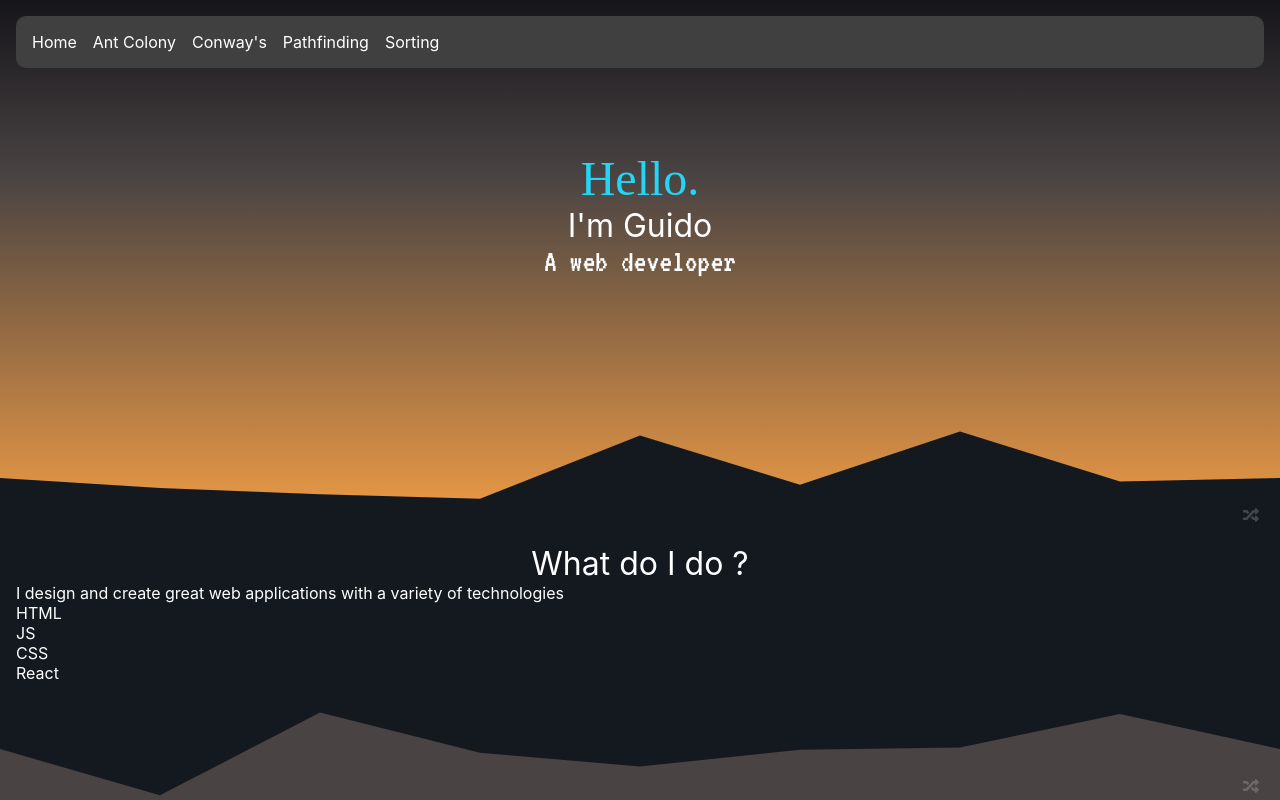
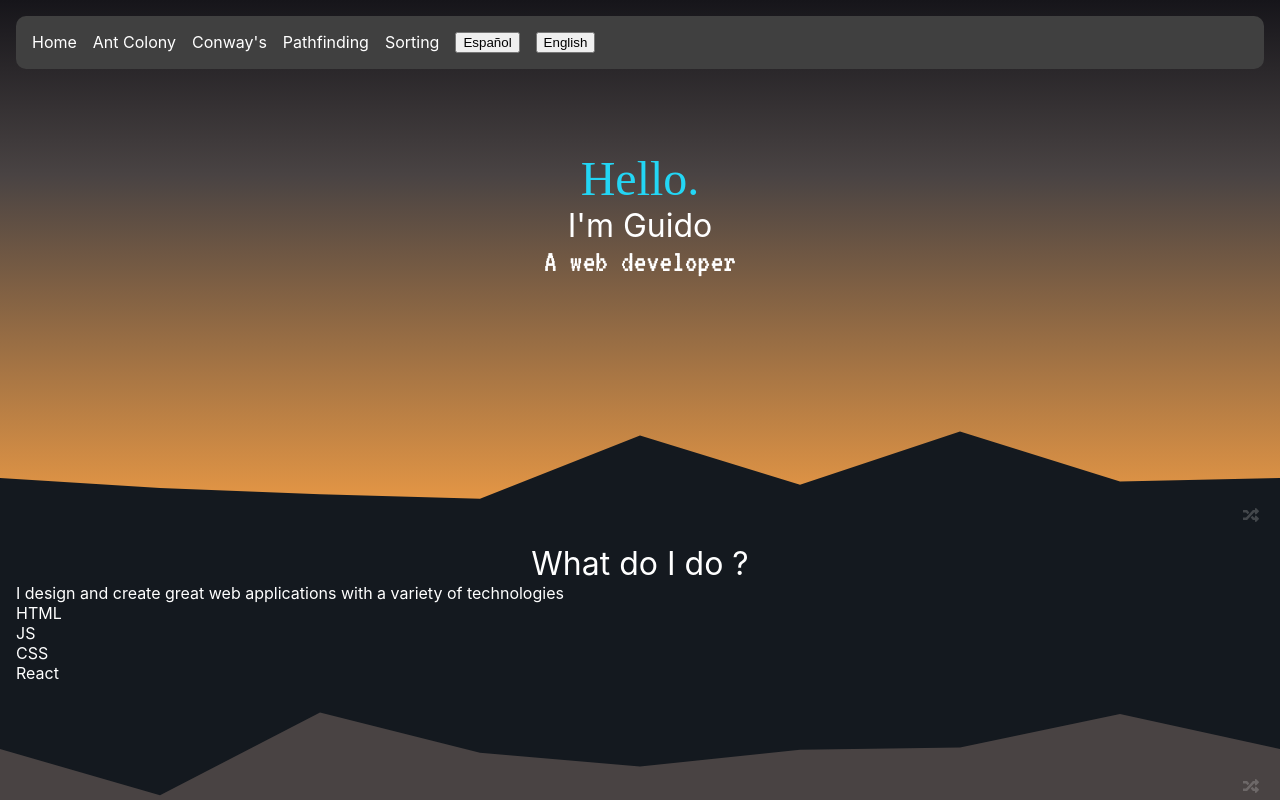
Before and after one commit to Takzzg/portfolio-v1, a Next.js app: page / in a window 1280 px wide. Shown: the top 800 px of the page. Built offline with nearby package versions, Linux system fonts and the light colour scheme; a web font is replaced by a local one.

Commit message:
basic context workflow

```diff
--- a/components/Layout/Navbar/Navbar.tsx
+++ b/components/Layout/Navbar/Navbar.tsx
@@ -1,10 +1,12 @@
-import React from "react"
 import NavLink from "./NavLink/NavLink"
 import styles from "./Navbar.module.scss"
 import { useRouter } from "next/router"
+import { useContext } from "react"
+import { langCtx } from "../../../context/Lang"
 
 const Navbar = () => {
     const router = useRouter()
+    const languageCtx = useContext(langCtx)
 
     return (
         <div
@@ -16,11 +18,25 @@ const Navbar = () => {
             }
         >
             <div className={styles.navbar}>
-                <NavLink href={"/"} title={"Home"} />
+                <NavLink href={"/"} title={languageCtx.lang.nav.homeLink} />
                 <NavLink href={"/AntColony"} title={"Ant Colony"} />
                 <NavLink href={"/Conways"} title={"Conway's"} />
                 <NavLink href={"/Pathfinding"} title={"Pathfinding"} />
                 <NavLink href={"/Sorting"} title={"Sorting"} />
+                <button
+                    onClick={() => {
+                        languageCtx.changeLang("es")
+                    }}
+                >
+                    Español
+                </button>
+                <button
+                    onClick={() => {
+                        languageCtx.changeLang("en")
+                    }}
+                >
+                    English
+                </button>
             </div>
         </div>
     )
--- /dev/null
+++ b/context/Lang.tsx
@@ -0,0 +1,30 @@
+import React, { createContext, ReactNode, useState } from "react"
+
+import en from "../translations/en.json"
+import es from "../translations/es.json"
+
+type Props = {
+    children: ReactNode
+}
+
+export const langCtx = createContext({
+    lang: en,
+    changeLang: (val: "en" | "es") => {}
+})
+
+const LangProvider = ({ children }: Props) => {
+    const [lang, setLang] = useState<"en" | "es">("en")
+
+    return (
+        <langCtx.Provider
+            value={{
+                lang: lang === "en" ? en : es,
+                changeLang: (val) => setLang(val)
+            }}
+        >
+            {children}
+        </langCtx.Provider>
+    )
+}
+
+export default LangProvider
--- a/pages/_app.tsx
+++ b/pages/_app.tsx
@@ -2,12 +2,15 @@ import type { AppProps } from "next/app"
 
 import "../styles/common/globals.scss"
 import Layout from "../components/Layout/Layout"
+import LangProvider from "../context/Lang"
 
 function MyApp({ Component, pageProps }: AppProps) {
     return (
-        <Layout>
-            <Component {...pageProps} />
-        </Layout>
+        <LangProvider>
+            <Layout>
+                <Component {...pageProps} />
+            </Layout>
+        </LangProvider>
     )
 }
 
--- /dev/null
+++ b/translations/en.json
@@ -0,0 +1,9 @@
+{
+    "nav": {
+        "homeLink": "Home",
+        "antColonyLink": "Ant Colony",
+        "conwaysLink": "Conway's",
+        "pathfinding": "Pathfinding",
+        "sorting": "Sorting"
+    }
+}
--- /dev/null
+++ b/translations/es.json
@@ -0,0 +1,9 @@
+{
+    "nav": {
+        "homeLink": "Inicio",
+        "antColonyLink": "Colonia",
+        "conwaysLink": "Conway",
+        "pathfinding": "Laberintos",
+        "sorting": "Ordenamiento"
+    }
+}
```
Also changed, not shown: context/Theme.tsx (added, +27 -0 lines).
